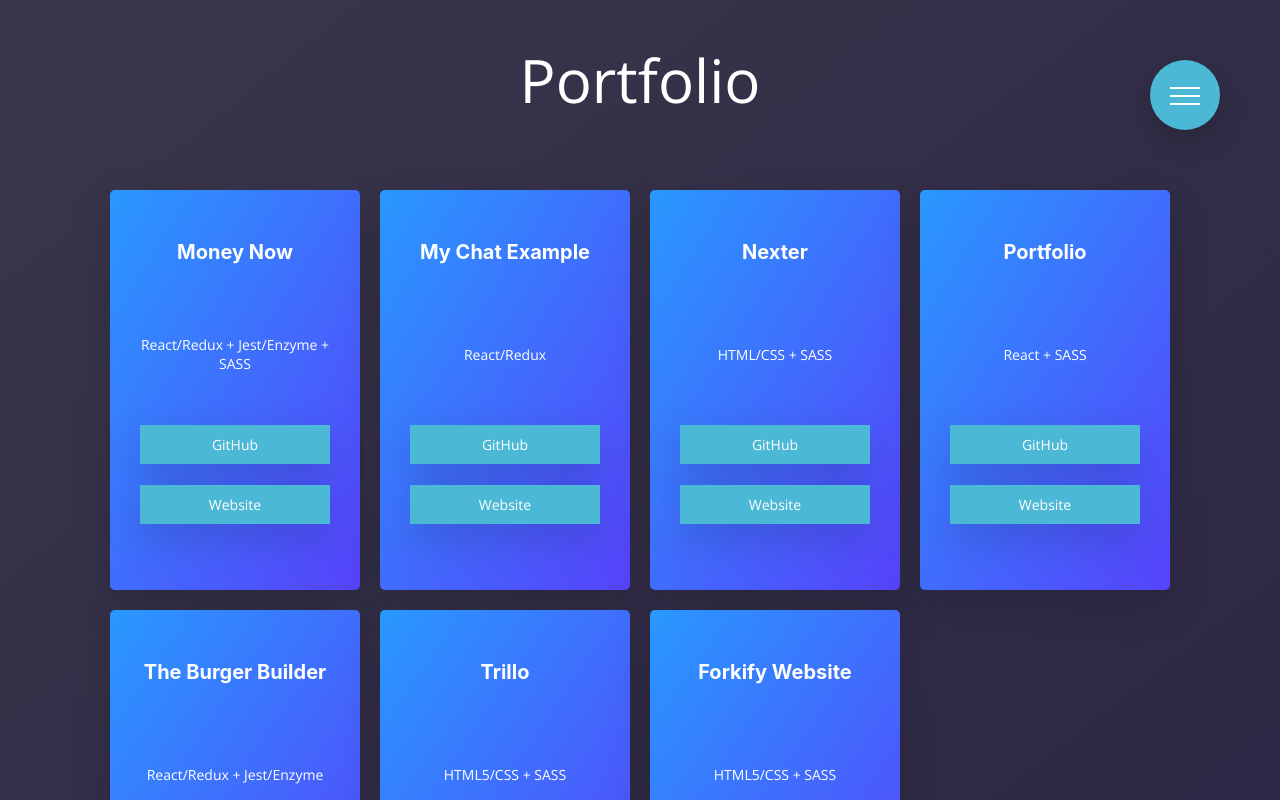
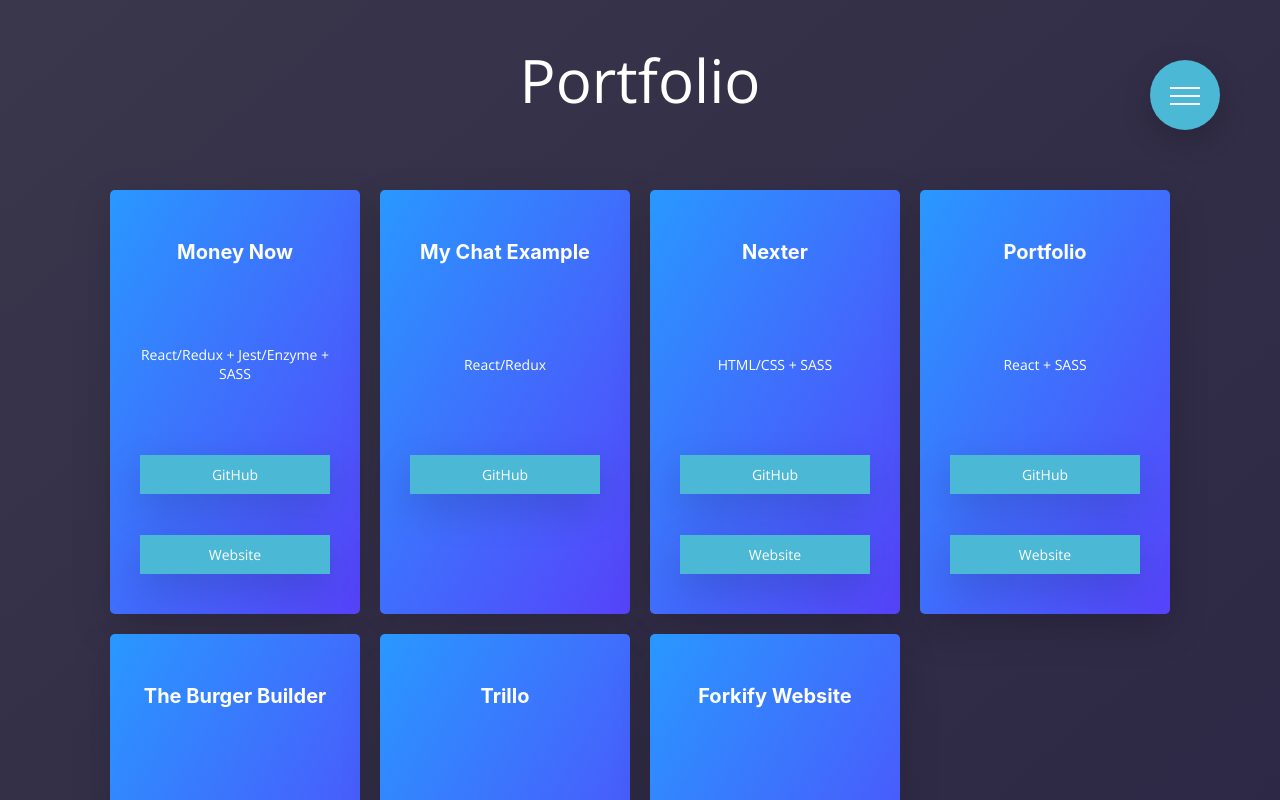
Before and after one commit to HenriqueFadoni/portfolio-2.0, a React (Create React App) app: page /portfolio in a window 1280 px wide. Shown: the top 800 px of the page. Built offline with nearby package versions, Linux system fonts and the light colour scheme.

Commit message:
Styling Buttons in Portfolio

```diff
--- a/src/Pages/Portifolio/Portfolio.js
+++ b/src/Pages/Portifolio/Portfolio.js
@@ -13,7 +13,7 @@ class Portifolio extends Component {
                 title: "My Chat Example",
                 skills: "React/Redux",
                 github: "https://github.com/HenriqueFadoni/my-chat-example",
-                website: "" },
+                website: null },
             {
                 title: "Nexter",
                 skills: "HTML/CSS + SASS",
@@ -24,7 +24,7 @@ class Portifolio extends Component {
                 title: "Portfolio",
                 skills: "React + SASS",
                 github: "https://github.com/HenriqueFadoni/portfolio",
-                website: ""
+                website: "https://henriquefadoni.github.io/portfolio/"
             },
             {
                 title: "The Burger Builder",
@@ -42,7 +42,7 @@ class Portifolio extends Component {
                 title: "Forkify Website",
                 skills: "HTML5/CSS + SASS",
                 github: "https://github.com/HenriqueFadoni/Forkify-Website",
-                website: ""
+                website: null
             }
         ]
     }
@@ -60,6 +60,8 @@ class Portifolio extends Component {
                         rel="noopener noreferrer">
                         GitHub
                     </a>
+                    {
+                        project.website ?
                         <a
                             className="portfolio__website"
                             target="_blank"
@@ -67,6 +69,8 @@ class Portifolio extends Component {
                             rel="noopener noreferrer">
                             Website
                         </a>
+                        : null
+                    }
                 </div>
             );
         });
--- a/src/sass/pages/_portfolio.scss
+++ b/src/sass/pages/_portfolio.scss
@@ -43,7 +43,7 @@
 
         display: grid;
         grid-template-columns: 1fr;
-        grid-template-rows: repeat(4, minmax(min-content, 8rem));
+        grid-template-rows: repeat(4, minmax(min-content, 10rem));
 
         text-align: center;
 
@@ -58,6 +58,7 @@
         transition: all .2s;
 
         &-title {
+            text-align: center;
             display: inline-block;
             font-size: 2rem;
             color: $color-white;
@@ -80,7 +81,9 @@
     }
 
     &__github,
-    &__website {
+    &__website,
+    &__github:visited,
+    &__website:visited {
         align-self: center;
 
         font-family: 'Open Sans', sans-serif;
@@ -91,7 +94,13 @@
         color: $color-white;
         box-shadow: $shadow-light;
         background-color: $color-secondary-darkest;
+        transition: all .2s;
+
+        &:hover { background-color: $color-blue-dark };
     }
+
+    &__github:active,
+    &__website:active { transform: scale(.95) };
 
     &__github { margin: 3rem 3rem 1rem 3rem };
 
```
Lines whose indentation alone changed are shown as unchanged.
